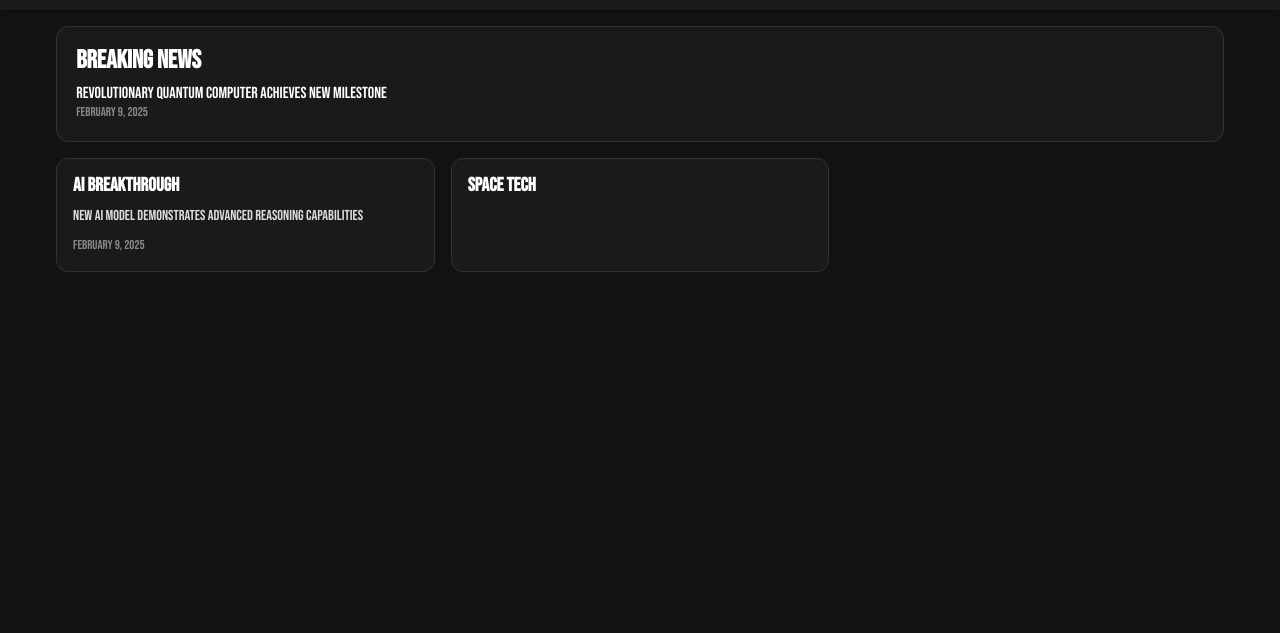
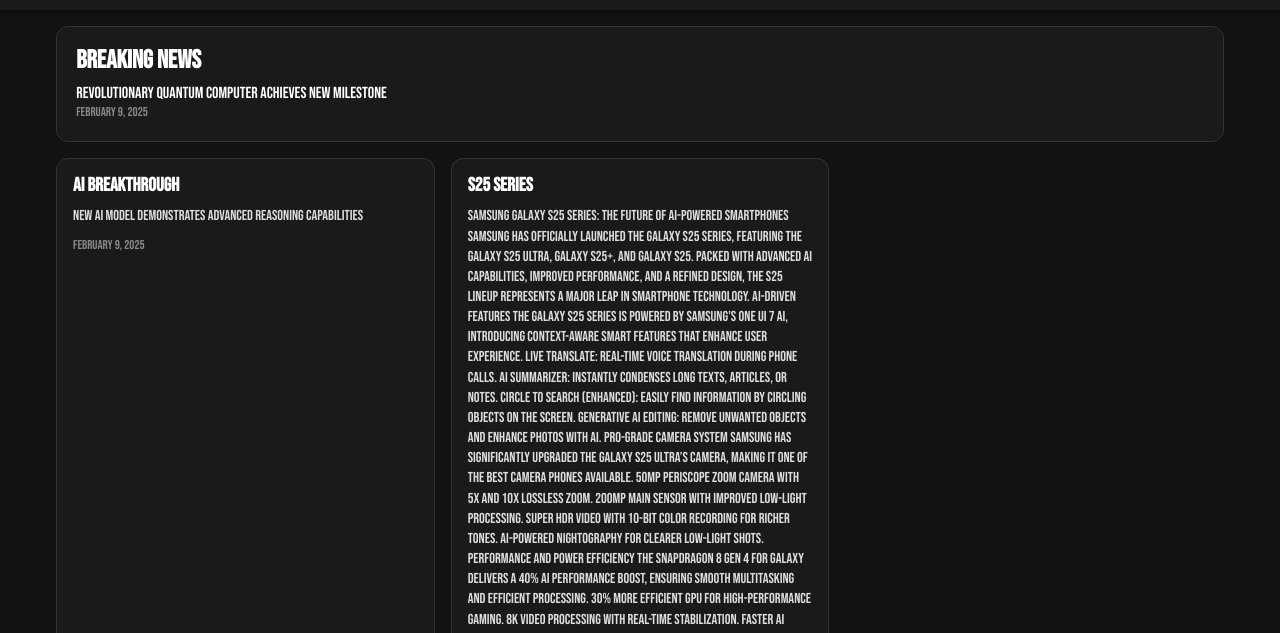
Before and after one commit to MagicPlus11/Magic.net, a plain HTML site: page index.html in a window 1280 px wide. Shown: the part 167-800 px from the top of the page. Drawn offline with nearby package versions, Linux system fonts and the light colour scheme.

Commit message:
Magic-20

```diff
--- a/index.html
+++ b/index.html
@@ -3,7 +3,7 @@
 <head>
     <meta charset="UTF-8">
     <meta name="viewport" content="width=device-width, initial-scale=1.0">
-    <title>Magic</title>
+    <title>Magic - Tech News</title>
     <link href="https://cdnjs.cloudflare.com/ajax/libs/normalize/8.0.1/normalize.min.css" rel="stylesheet">
     <style>
         @import url('https://fonts.googleapis.com/css2?family=Bebas+Neue&display=swap');
@@ -255,4 +255,66 @@
             </article>
 
             <article class="news-card">
-                <h3>SPACE TECH</h3>
+                <h3>S25 Series</h3>
+                <p>Samsung Galaxy S25 Series: The Future of AI-Powered Smartphones
+Samsung has officially launched the Galaxy S25 series, featuring the Galaxy S25 Ultra, Galaxy S25+, and Galaxy S25. Packed with advanced AI capabilities, improved performance, and a refined design, the S25 lineup represents a major leap in smartphone technology.
+
+AI-Driven Features
+The Galaxy S25 series is powered by Samsung’s One UI 7 AI, introducing context-aware smart features that enhance user experience.
+
+Live Translate: Real-time voice translation during phone calls.
+AI Summarizer: Instantly condenses long texts, articles, or notes.
+Circle to Search (Enhanced): Easily find information by circling objects on the screen.
+Generative AI Editing: Remove unwanted objects and enhance photos with AI.
+Pro-Grade Camera System
+Samsung has significantly upgraded the Galaxy S25 Ultra’s camera, making it one of the best camera phones available.
+
+50MP Periscope Zoom Camera with 5x and 10x lossless zoom.
+200MP Main Sensor with improved low-light processing.
+Super HDR Video with 10-bit color recording for richer tones.
+AI-Powered Nightography for clearer low-light shots.
+Performance and Power Efficiency
+The Snapdragon 8 Gen 4 for Galaxy delivers a 40% AI performance boost, ensuring smooth multitasking and efficient processing.
+
+30% More Efficient GPU for high-performance gaming.
+8K Video Processing with real-time stabilization.
+Faster AI Processing for quick image generation and smart responses.
+Premium Design and Durability
+Samsung has refined the Galaxy S25 Ultra with a Titanium Armor Frame, making it stronger and lighter. The S25+ and S25 feature matte glass finishes for a premium feel.
+
+Ultra-slim bezels with a stunning Dynamic AMOLED 2X display.
+IP68 Water and Dust Resistance on all models.
+Corning® Gorilla® Armor 2 for enhanced screen protection.
+Battery and Charging
+Samsung has increased battery life across all models while improving charging speeds.
+
+Galaxy S25 Ultra: 5,500mAh battery with 65W fast charging.
+Galaxy S25+: 5,000mAh battery with 45W fast charging.
+Galaxy S25: 4,700mAh battery with 30W fast charging.
+Qi2 wireless charging and reverse wireless charging supported.
+Pricing and Availability
+The Galaxy S25 series will be available in India starting February 2025, with pre-orders offering special discounts.
+
+Galaxy S25 Ultra – ₹1,29,999 (12GB + 256GB)
+Galaxy S25+ – ₹99,999 (12GB + 256GB)
+Galaxy S25 – ₹80,999 (8GB + 256GB)
+Available Colors: Icy Blue, Titanium Gray, Midnight Black, Pearl White
+
+Pre-Order Benefits
+Exclusive discounts and up to ₹21,000 worth of offers.
+Free storage upgrades and no-cost EMI options.
+Additional color variants available through Samsung’s official store.
+Samsung’s Galaxy S25 series is set to revolutionize the smartphone experience with its AI-powered features, pro-grade camera, and high-performance hardware. Stay tuned for a detailed hands-on review.
+
+
+
+
+
+
+</p>
+
+
+</body>
+
+
+            </html>
```
